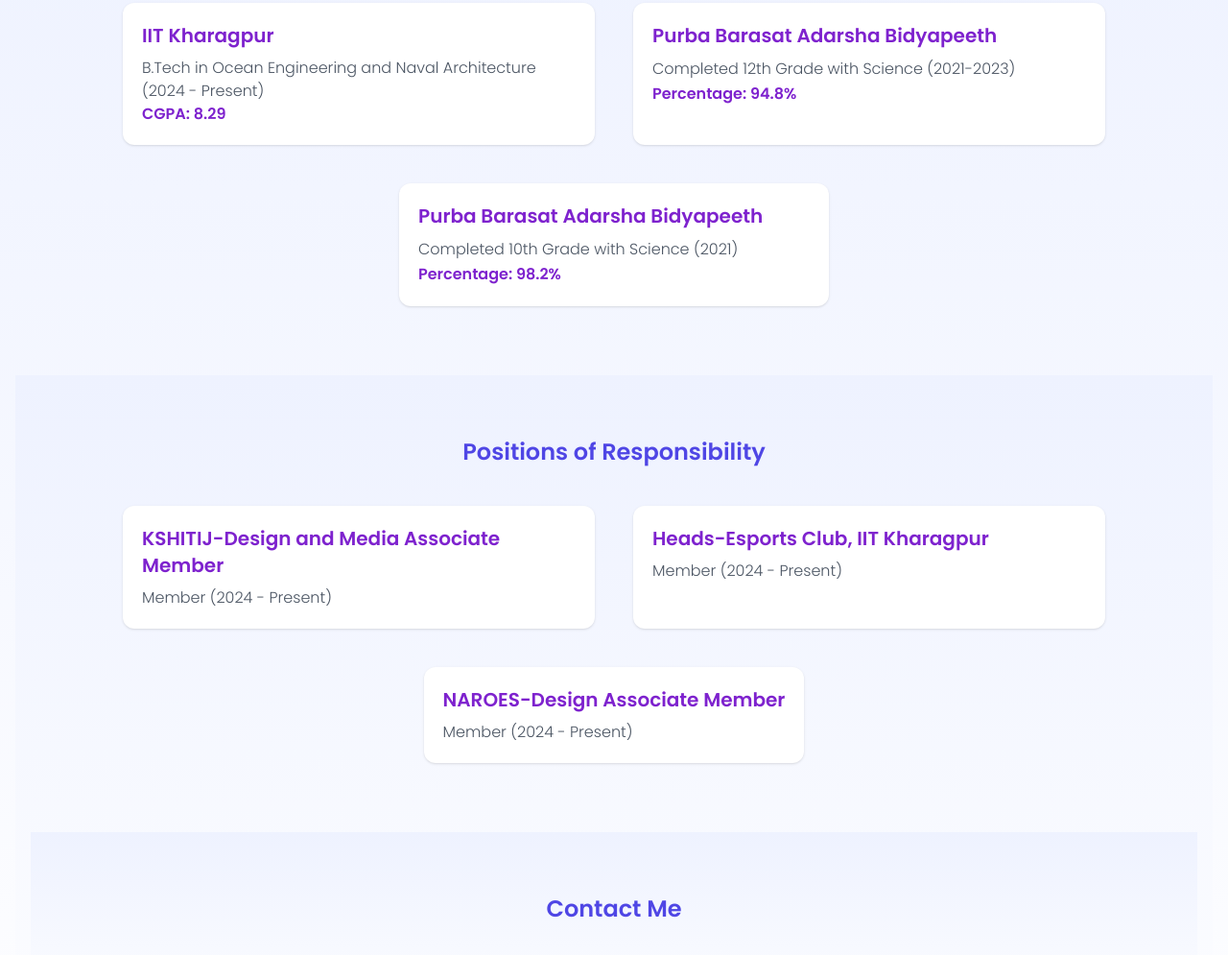
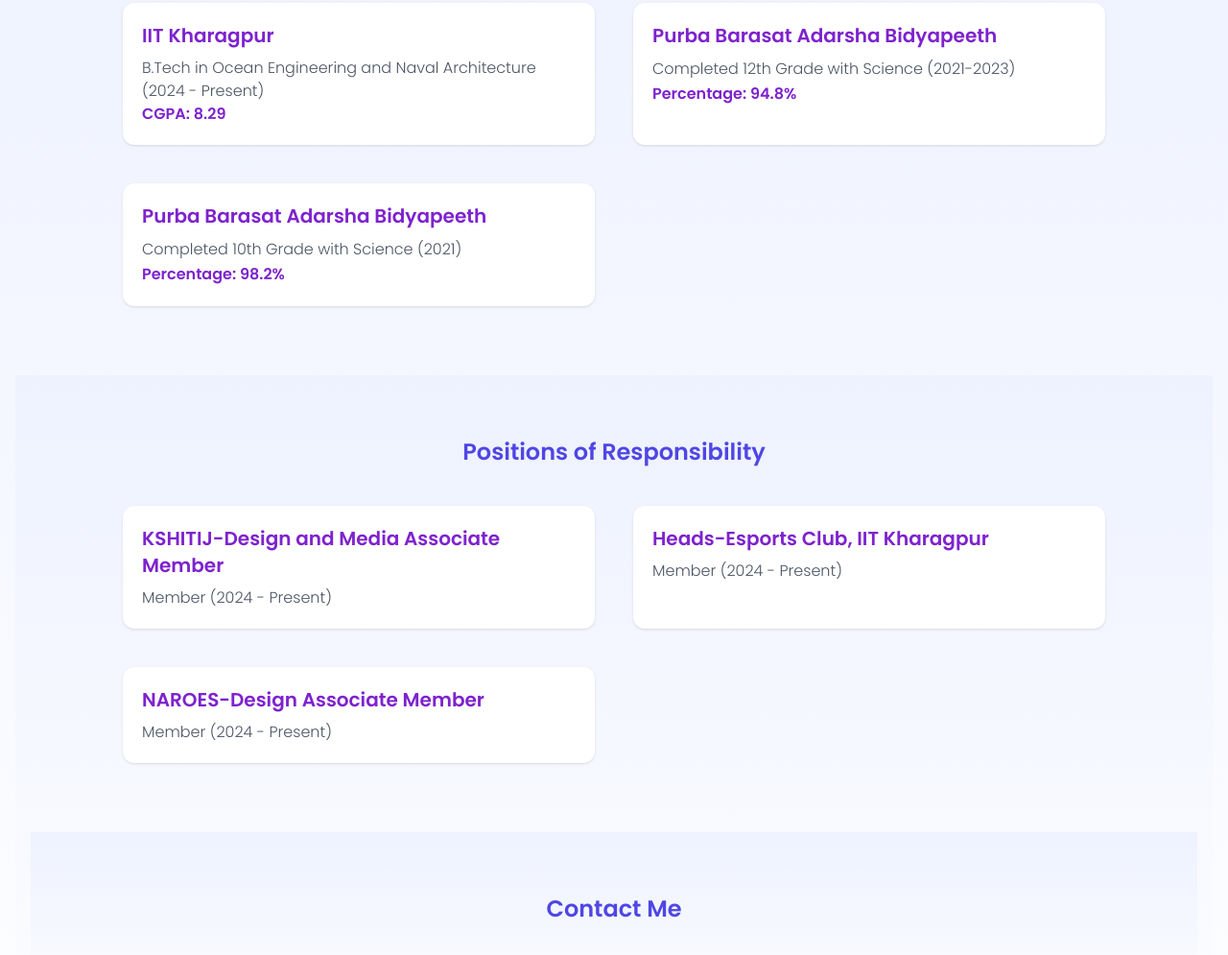
Before and after one commit to biswassuraj2024/portfolio, a plain HTML site: page index.html in a window 1280 px wide. Shown: the part 1746-2741 px from the top of the page at 96% size. Drawn offline with nearby package versions, Linux system fonts and the light colour scheme.

Commit message:
Update index.html with latest changes

```diff
--- a/index.html
+++ b/index.html
@@ -184,15 +184,15 @@
           </p>
         </div>
         <!-- Education Card -->
-        <div class="col-span-2 flex justify-center">
-          <div class="bg-white shadow rounded-xl p-5 hover:shadow-lg transition flex flex-col max-w-md w-full">
+
+          <div class="bg-white shadow rounded-xl p-5 hover:shadow-lg transition flex flex-col ">
             <h3 class="text-xl font-semibold mb-2 text-purple-700">Purba Barasat Adarsha Bidyapeeth</h3>
             <p class="text-gray-600 text-base leading-relaxed">
               Completed 10th Grade with Science (2021)<br />
               <span class="font-semibold text-purple-700">Percentage: 98.2%</span>
             </p>
           </div>
-        </div>
+
       </div>
       <br><br> <br>
     </div>
@@ -217,12 +217,12 @@
           </div>
 
           <!-- POR Card -->
-          <div class="col-span-2 flex justify-center">
-            <div class="bg-white shadow rounded-xl p-5 hover:shadow-lg transition flex flex-col max-w-md w-fulr">
+
+            <div class="bg-white shadow rounded-xl p-5 hover:shadow-lg transition flex flex-col">
               <h3 class="text-xl font-semibold mb-2 text-purple-700">NAROES-Design Associate Member</h3>
               <p class="text-gray-600">Member (2024 - Present)</p>
             </div>
-          </div>
+
         </div>
         <br><br> <br>
       </div>
```
